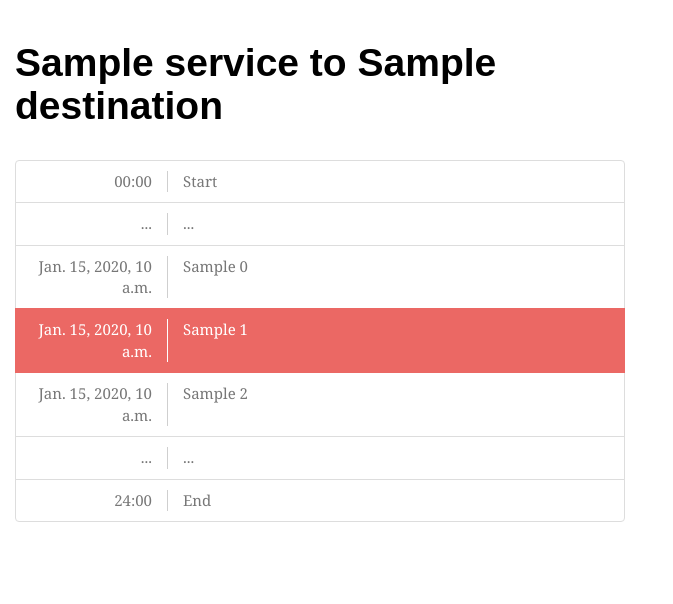
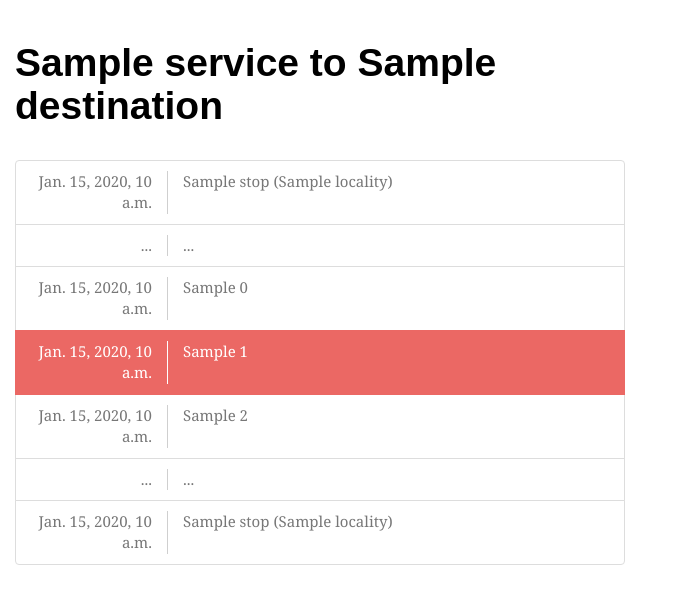
Before and after one commit to SamDavies/Chekov, a Django app: template app/templates/app/tracker.html in a window 1280 px wide. Shown: the part 61-665 px from the top of the page, without its empty margins (0-673 px from the left). Run offline with Django 3.2, Linux system fonts and the light colour scheme; the template is opened without the code that fills it: most values are stand-ins (such as "Sample title", 1, 10 or a date in 2020); some libraries are stand-ins or nearby versions; some web fonts are replaced.

Commit message:
Journey start and end stops are now displayed properly on the tracker page

```diff
--- a/app/templates/app/tracker-data.html
+++ b/app/templates/app/tracker-data.html
@@ -11,8 +11,8 @@
         <div class="list-group">
             <div class="list-group-item">
                 <div class="row">
-                    <div class="col-xs-3" style="text-align: right; border-right: 1px solid #cfcfcf;">00:00</div>
-                    <div class="col-xs-9">Start</div>
+                    <div class="col-xs-3" style="text-align: right; border-right: 1px solid #cfcfcf;">{{ start_point.time }}</div>
+                    <div class="col-xs-9">{{ start_point.stop.name }} ({{ start_point.stop.locality }})</div>
                 </div>
             </div>
             <div class="list-group-item">
@@ -47,8 +47,8 @@
             </div>
             <div class="list-group-item">
                 <div class="row">
-                    <div class="col-xs-3" style="text-align: right; border-right: 1px solid #cfcfcf;">24:00</div>
-                    <div class="col-xs-9">End</div>
+                    <div class="col-xs-3" style="text-align: right; border-right: 1px solid #cfcfcf;">{{ end_point.time }}</div>
+                    <div class="col-xs-9">{{ end_point.stop.name }} ({{ end_point.stop.locality }})</div>
                 </div>
             </div>
         </div>
```
Also changed, not shown: app/views.py (+21 -5 lines).
